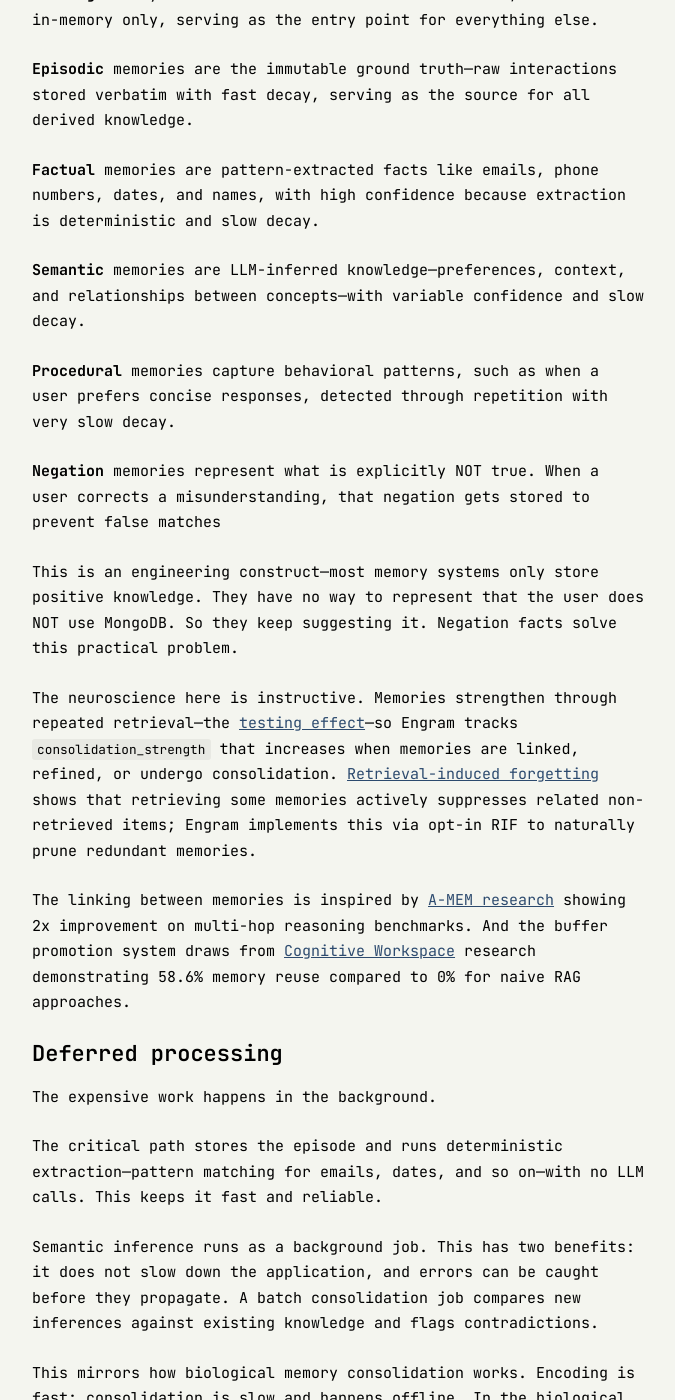
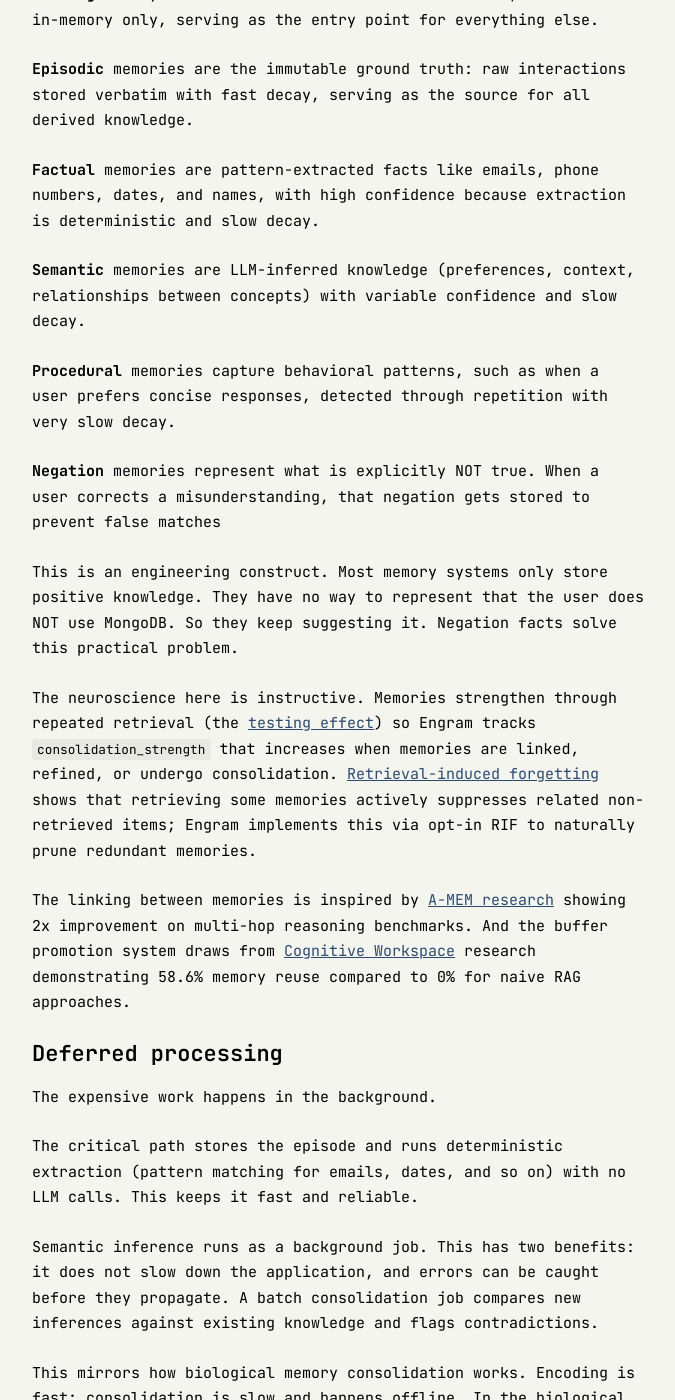
Before and after one commit to ashita-ai/ashita-ai.github.io, a Jekyll site: the page built from _posts/2025-01-04-introducing-engram.md, in a window 1280 px wide and 1400 px high, scrolled down 2222 px. Shown: the whole window, without its empty margins (302-977 px from the left). Built offline with Jekyll 4.4.1, drawn with Linux system fonts in a browser that asks for light colours; some of the changed text lies outside the part shown.

Commit message:
Replace em-dashes with periods, colons, and parentheses

```diff
--- a/_posts/2025-01-04-introducing-engram.md
+++ b/_posts/2025-01-04-introducing-engram.md
@@ -4,13 +4,13 @@ title: "Building a Memory System That Doesn't Lie to You"
 date: 2025-01-04
 ---
 
-I have been thinking about memory systems for AI applications—not the kind that store everything forever, but the kind that actually work.
+I have been thinking about memory systems for AI applications. Not the kind that store everything forever, but the kind that actually work.
 
 The problem is harder than it looks.
 
 ## The accuracy crisis
 
-Recent benchmarks paint a grim picture. The [HaluMem study](https://arxiv.org/abs/2511.03506) tested leading memory systems and found answer accuracies below 56%. Hallucination rates were high. Omission rates—failing to recall information that was actually stored—exceeded 50%.
+Recent benchmarks paint a grim picture. The [HaluMem study](https://arxiv.org/abs/2511.03506) tested leading memory systems and found answer accuracies below 56%. Hallucination rates were high. Omission rates (failing to recall information that was actually stored) exceeded 50%.
 
 These are not edge cases. This is the baseline. If your memory system were a student, it would be failing the class and somehow also forgetting it enrolled.
 
@@ -22,7 +22,7 @@ This compounds errors. Every extraction pass can introduce mistakes. Every summa
 
 The fix is conceptually simple: do not throw away the original.
 
-Store raw conversations verbatim, as immutable episodic memories. These are the ground truth. All derived knowledge—facts, preferences, semantic connections—traces back to specific episodes. If the system believes something incorrect, you can find where that belief came from and correct it.
+Store raw conversations verbatim, as immutable episodic memories. These are the ground truth. All derived knowledge (facts, preferences, semantic connections) traces back to specific episodes. If the system believes something incorrect, you can find where that belief came from and correct it.
 
 This seems obvious in retrospect. It's how you would design any system where accuracy matters. But it is not how most AI memory systems work. They optimize for storage efficiency over correctness, which is a choice that compounds poorly over time.
 
@@ -50,19 +50,19 @@ This leads to a layout with distinct regions:
 
 **Working** memory holds the current conversation context, volatile and in-memory only, serving as the entry point for everything else.
 
-**Episodic** memories are the immutable ground truth—raw interactions stored verbatim with fast decay, serving as the source for all derived knowledge.
+**Episodic** memories are the immutable ground truth: raw interactions stored verbatim with fast decay, serving as the source for all derived knowledge.
 
 **Factual** memories are pattern-extracted facts like emails, phone numbers, dates, and names, with high confidence because extraction is deterministic and slow decay.
 
-**Semantic** memories are LLM-inferred knowledge—preferences, context, and relationships between concepts—with variable confidence and slow decay.
+**Semantic** memories are LLM-inferred knowledge (preferences, context, relationships between concepts) with variable confidence and slow decay.
 
 **Procedural** memories capture behavioral patterns, such as when a user prefers concise responses, detected through repetition with very slow decay.
 
 **Negation** memories represent what is explicitly NOT true. When a user corrects a misunderstanding, that negation gets stored to prevent false matches
 
-This is an engineering construct—most memory systems only store positive knowledge. They have no way to represent that the user does NOT use MongoDB. So they keep suggesting it. Negation facts solve this practical problem.
+This is an engineering construct. Most memory systems only store positive knowledge. They have no way to represent that the user does NOT use MongoDB. So they keep suggesting it. Negation facts solve this practical problem.
 
-The neuroscience here is instructive. Memories strengthen through repeated retrieval—the [testing effect](https://pmc.ncbi.nlm.nih.gov/articles/PMC5912918/)—so Engram tracks `consolidation_strength` that increases when memories are linked, refined, or undergo consolidation. [Retrieval-induced forgetting](https://pubmed.ncbi.nlm.nih.gov/7931095/) shows that retrieving some memories actively suppresses related non-retrieved items; Engram implements this via opt-in RIF to naturally prune redundant memories.
+The neuroscience here is instructive. Memories strengthen through repeated retrieval (the [testing effect](https://pmc.ncbi.nlm.nih.gov/articles/PMC5912918/)) so Engram tracks `consolidation_strength` that increases when memories are linked, refined, or undergo consolidation. [Retrieval-induced forgetting](https://pubmed.ncbi.nlm.nih.gov/7931095/) shows that retrieving some memories actively suppresses related non-retrieved items; Engram implements this via opt-in RIF to naturally prune redundant memories.
 
 The linking between memories is inspired by [A-MEM research](https://arxiv.org/abs/2502.12110) showing 2x improvement on multi-hop reasoning benchmarks. And the buffer promotion system draws from [Cognitive Workspace](https://arxiv.org/abs/2508.13171) research demonstrating 58.6% memory reuse compared to 0% for naive RAG approaches.
 
@@ -70,7 +70,7 @@ The linking between memories is inspired by [A-MEM research](https://arxiv.org/a
 
 The expensive work happens in the background.
 
-The critical path stores the episode and runs deterministic extraction—pattern matching for emails, dates, and so on—with no LLM calls. This keeps it fast and reliable.
+The critical path stores the episode and runs deterministic extraction (pattern matching for emails, dates, and so on) with no LLM calls. This keeps it fast and reliable.
 
 Semantic inference runs as a background job. This has two benefits: it does not slow down the application, and errors can be caught before they propagate. A batch consolidation job compares new inferences against existing knowledge and flags contradictions.
 
@@ -82,7 +82,7 @@ The architecture is settled. The code is catching up.
 
 The stack includes [Pydantic AI](https://ai.pydantic.dev/) for structured LLM interactions, [Qdrant](https://qdrant.tech/) for vector storage, and either [DBOS](https://www.dbos.dev/) or [Temporal](https://temporal.io/) for durable execution of background jobs.
 
-I am building this because I need it. The AI applications I want to build require memory that works—memory that does not hallucinate, that can be verified, that degrades gracefully when something has to give.
+I am building this because I need it. The AI applications I want to build require memory that works: memory that does not hallucinate, that can be verified, that degrades gracefully when something has to give.
 
 If this problem interests you, [the repo is on GitHub](https://github.com/ashita-ai/engram). It is early, but the architecture docs explain the reasoning. I will be writing more as the implementation progresses.
 
```
Also changed, not shown: _posts/2025-01-10-meetings-are-expensive.md (+1 -1 lines), _posts/2025-01-11-context-windows-are-not-free.md (+6 -6 lines).
